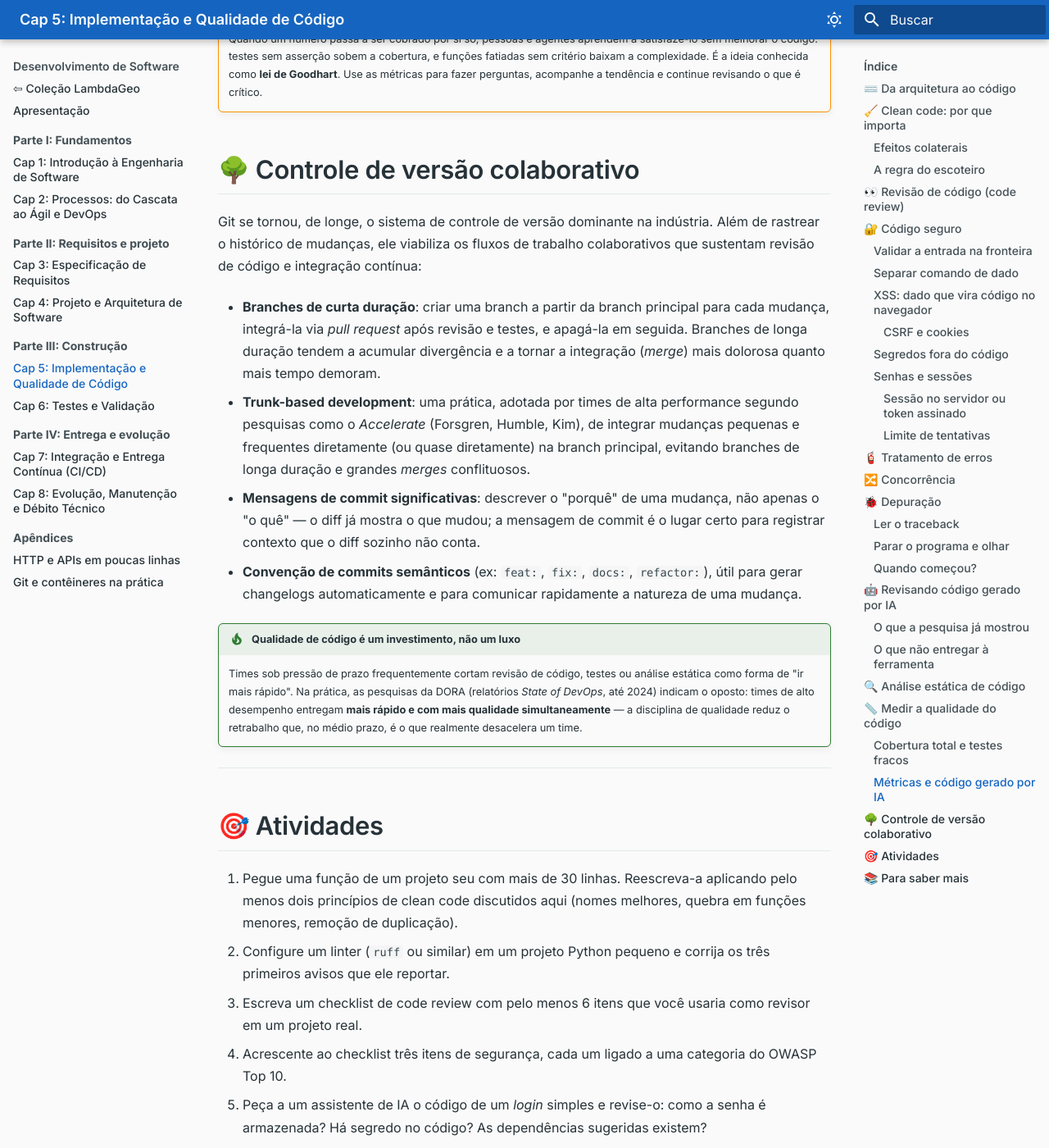
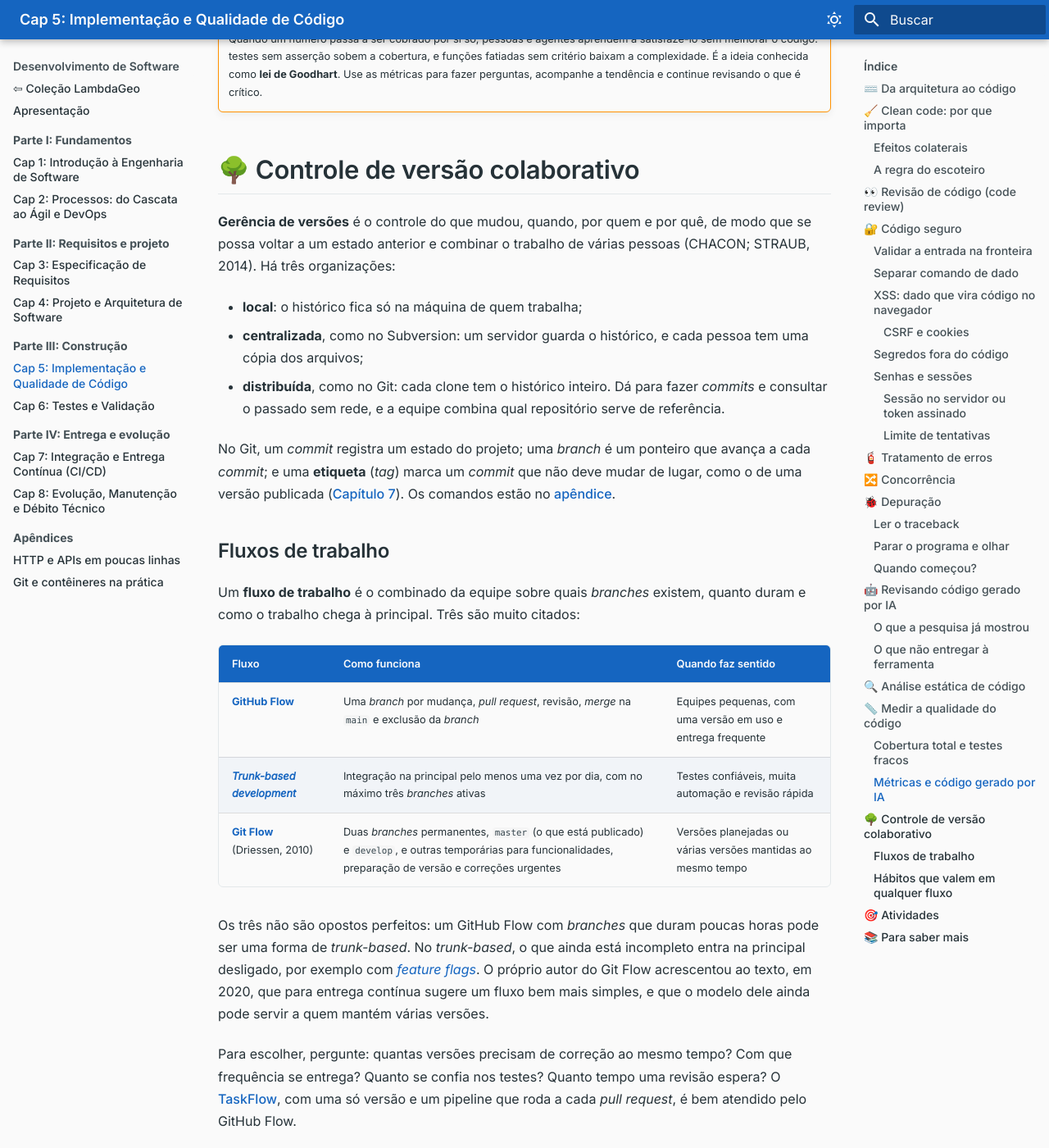
Before and after one commit to lambdageo-edu/book-engenharia-de-software, an MkDocs documentation site: the page built from docs/capitulos/05_implementacao_qualidade.md, in a window 1280 px wide and 1400 px high, scrolled down 18617 px. Shown: the whole window at 82% size. Built offline with MkDocs 1.6.1 and Material for MkDocs 9.7.7, drawn with Linux system fonts in a browser that asks for light colours; some of the changed text lies outside the part shown.

Commit message:
Capítulo 5: gerência de versões e fluxos de trabalho com Git
Co-Authored-By: Claude Sonnet 5.5 <noreply@anthropic.com>
Claude-Session: https://claude.ai/code/session_012bE8URAXDT9a1qc7U92QJo

```diff
--- a/docs/capitulos/05_implementacao_qualidade.md
+++ b/docs/capitulos/05_implementacao_qualidade.md
@@ -534,12 +534,33 @@ A posição de Martin pressupõe testes e limites que alguém soube definir e qu
 
 ## 🌳 Controle de versão colaborativo
 
-Git se tornou, de longe, o sistema de controle de versão dominante na indústria. Além de rastrear o histórico de mudanças, ele viabiliza os fluxos de trabalho colaborativos que sustentam revisão de código e integração contínua:
+**Gerência de versões** é o controle do que mudou, quando, por quem e por quê, de modo que se possa voltar a um estado anterior e combinar o trabalho de várias pessoas (CHACON; STRAUB, 2014). Há três organizações:
 
-* **Branches de curta duração**: criar uma branch a partir da branch principal para cada mudança, integrá-la via *pull request* após revisão e testes, e apagá-la em seguida. Branches de longa duração tendem a acumular divergência e a tornar a integração (*merge*) mais dolorosa quanto mais tempo demoram.
-* **Trunk-based development**: uma prática, adotada por times de alta performance segundo pesquisas como o *Accelerate* (Forsgren, Humble, Kim), de integrar mudanças pequenas e frequentes diretamente (ou quase diretamente) na branch principal, evitando branches de longa duração e grandes *merges* conflituosos.
-* **Mensagens de commit significativas**: descrever o "porquê" de uma mudança, não apenas o "o quê" — o diff já mostra o que mudou; a mensagem de commit é o lugar certo para registrar contexto que o diff sozinho não conta.
-* **Convenção de commits semânticos** (ex: `feat:`, `fix:`, `docs:`, `refactor:`), útil para gerar changelogs automaticamente e para comunicar rapidamente a natureza de uma mudança.
+* **local**: o histórico fica só na máquina de quem trabalha;
+* **centralizada**, como no Subversion: um servidor guarda o histórico, e cada pessoa tem uma cópia dos arquivos;
+* **distribuída**, como no Git: cada clone tem o histórico inteiro. Dá para fazer *commits* e consultar o passado sem rede, e a equipe combina qual repositório serve de referência.
+
+No Git, um *commit* registra um estado do projeto; uma *branch* é um ponteiro que avança a cada *commit*; e uma **etiqueta** (*tag*) marca um *commit* que não deve mudar de lugar, como o de uma versão publicada ([Capítulo 7](07_integracao_entrega_continua.md)). Os comandos estão no [apêndice](../apendices/git_conteineres.md).
+
+### Fluxos de trabalho
+
+Um **fluxo de trabalho** é o combinado da equipe sobre quais *branches* existem, quanto duram e como o trabalho chega à principal. Três são muito citados:
+
+| Fluxo | Como funciona | Quando faz sentido |
+|---|---|---|
+| [**GitHub Flow**](https://docs.github.com/en/get-started/using-github/github-flow) | Uma *branch* por mudança, *pull request*, revisão, *merge* na `main` e exclusão da *branch* | Equipes pequenas, com uma versão em uso e entrega frequente |
+| [***Trunk-based development***](https://dora.dev/capabilities/trunk-based-development/) | Integração na principal pelo menos uma vez por dia, com no máximo três *branches* ativas | Testes confiáveis, muita automação e revisão rápida |
+| [**Git Flow**](https://nvie.com/posts/a-successful-git-branching-model) (Driessen, 2010) | Duas *branches* permanentes, `master` (o que está publicado) e `develop`, e outras temporárias para funcionalidades, preparação de versão e correções urgentes | Versões planejadas ou várias versões mantidas ao mesmo tempo |
+
+Os três não são opostos perfeitos: um GitHub Flow com *branches* que duram poucas horas pode ser uma forma de *trunk-based*. No *trunk-based*, o que ainda está incompleto entra na principal desligado, por exemplo com [*feature flags*](07_integracao_entrega_continua.md). O próprio autor do Git Flow acrescentou ao texto, em 2020, que para entrega contínua sugere um fluxo bem mais simples, e que o modelo dele ainda pode servir a quem mantém várias versões.
+
+Para escolher, pergunte: quantas versões precisam de correção ao mesmo tempo? Com que frequência se entrega? Quanto se confia nos testes? Quanto tempo uma revisão espera? O [TaskFlow](https://github.com/lambdageo-edu/taskflow), com uma só versão e um pipeline que roda a cada *pull request*, é bem atendido pelo GitHub Flow.
+
+### Hábitos que valem em qualquer fluxo
+
+* **Branches de curta duração**: quanto mais uma *branch* vive, mais diverge, e mais difícil fica o *merge*.
+* **Mensagens de commit significativas**: descrever o "porquê" de uma mudança, não apenas o "o quê". O *diff* já mostra o que mudou.
+* **Convenção de commits semânticos** (ex: `feat:`, `fix:`, `docs:`, `refactor:`), útil para gerar *changelogs* e comunicar a natureza de uma mudança.
 
 !!! tip "Qualidade de código é um investimento, não um luxo"
     Times sob pressão de prazo frequentemente cortam revisão de código, testes ou análise estática como forma de "ir mais rápido". Na prática, as pesquisas da DORA (relatórios *State of DevOps*, até 2024) indicam o oposto: times de alto desempenho entregam **mais rápido e com mais qualidade simultaneamente** — a disciplina de qualidade reduz o retrabalho que, no médio prazo, é o que realmente desacelera um time.
@@ -560,6 +581,7 @@ Git se tornou, de longe, o sistema de controle de versão dominante na indústri
 10. Rode o exemplo de `prazo.py` com cobertura e com teste de mutação. Depois peça a um assistente de IA testes para uma função sua e veja quantos mutantes eles matam.
 11. Em um sistema seu, desative um usuário que está com a sessão aberta. Quanto tempo ele ainda consegue usar o sistema? Escreva o teste que expressa o prazo que você considera aceitável.
 12. Em um projeto seu com interface, procure `innerHTML`, `dangerouslySetInnerHTML` ou o filtro `safe`. Para cada uso, de onde vem o dado? Em um ambiente local, teste com o título do exemplo de XSS.
+13. Descubra o fluxo usado em um projeto que você conhece (ou em um repositório público): que *branches* existem e há quanto tempo? Ele combina com a forma como o projeto é entregue?
 
 ## 📚 Para saber mais
 
@@ -570,6 +592,10 @@ Git se tornou, de longe, o sistema de controle de versão dominante na indústri
 * RFC 7519, *JSON Web Token (JWT)* — [rfc-editor.org](https://www.rfc-editor.org/rfc/rfc7519)
 * OWASP *Authentication Cheat Sheet* — [cheatsheetseries.owasp.org](https://cheatsheetseries.owasp.org/cheatsheets/Authentication_Cheat_Sheet.html)
 * OWASP *JSON Web Token Cheat Sheet* — [cheatsheetseries.owasp.org](https://cheatsheetseries.owasp.org/cheatsheets/JSON_Web_Token_Cheat_Sheet.html)
+* CHACON, Scott; STRAUB, Ben. *Pro Git*. 2. ed. Apress, 2014 — [git-scm.com/book/pt-br/v2](https://git-scm.com/book/pt-br/v2)
+* GitHub, *GitHub flow* — [docs.github.com](https://docs.github.com/en/get-started/using-github/github-flow)
+* DORA, *Trunk-based development* — [dora.dev](https://dora.dev/capabilities/trunk-based-development/)
+* DRIESSEN, Vincent. *A successful Git branching model*, 2010, com nota de 2020 — [nvie.com](https://nvie.com/posts/a-successful-git-branching-model)
 * MARTIN, Robert C. *Clean Code: A Handbook of Agile Software Craftsmanship*. Prentice Hall, 2008.
 * MEYER, Bertrand. *Object-Oriented Software Construction*. 2. ed. Prentice Hall, 1997.
 * FORSGREN, Nicole; HUMBLE, Jez; KIM, Gene. *Accelerate: The Science of Lean Software and DevOps*. IT Revolution, 2018.
```
